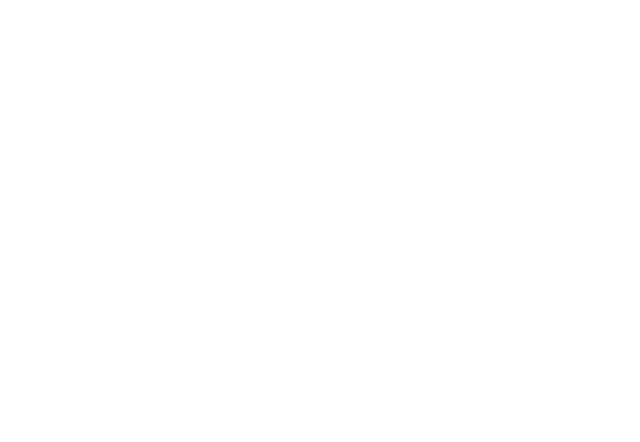
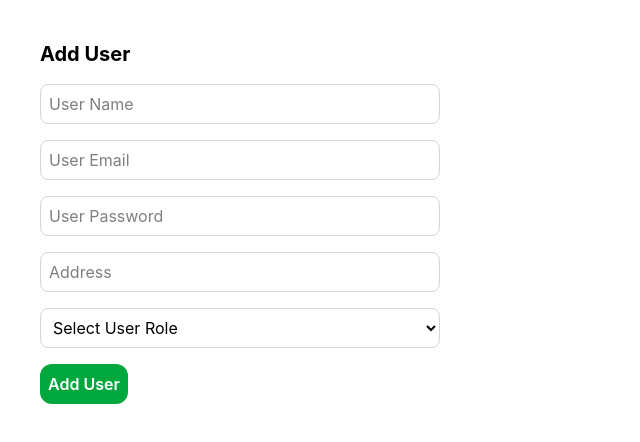
Before and after one commit to mshivam20/storemanagement, a React (Vite) app in the folder storeManagement/: page /addUser in a window 1280 px wide. Before the commit this address had no page. Shown: the top 442 px of the page, without its empty margins (0-640 px from the left). Built offline with nearby package versions, Linux system fonts and the light colour scheme.

Commit message:
add user functionality added

```diff
--- a/storeManagement/src/addStore.jsx
+++ b/storeManagement/src/addStore.jsx
@@ -1,11 +1,12 @@
 import React from "react";
 import { useState } from "react";
+import { useNavigate } from "react-router-dom";
 
 function AddStore(){
     const [storeName, setStoreName] = useState("");
     const [storeLocation, setStoreLocation] = useState("");
     const [storeOwner, setStoreOwner] = useState("");
-
+    const navigate = useNavigate();
 
    const addStore = async () =>{
          const response =await fetch("/api/addStore",{
@@ -21,7 +22,10 @@
         } )
             const data = await response.json();
             console.log(data);
+            navigate("/addStore");
+
    };
+
 
 
 
--- a/storeManagement/src/addUser.jsx
+++ b/storeManagement/src/addUser.jsx
@@ -1,24 +1,62 @@
 import React from "react";
+import { useState } from "react";
+import { useNavigate } from "react-router-dom";
 
 function AddUser(){
+
+    const [userName, setUserName] = useState("");
+    const [userEmail, setUserEmail] = useState("");
+    const [userPassword, setUserPassword] = useState("");
+    const [address , setAddress] = useState("");
+    const [userRole, setUserRole] = useState("");
+    const navigate = useNavigate();
+
+    const addUser =async (e)=>{
+        e.preventDefault();
+
+            const response =await fetch("/api/addUser",{
+                method:"POST",
+                headers:{
+                    "content-type":"application/json"
+                },
+                body:JSON.stringify({
+                    userName,
+                    userEmail,
+                    userPassword,
+                    userRole,
+                    address
+                })
+            })
+                const data = await response.json();
+                console.log(data);
+                navigate("/addUser");
+
+
+
+    }
+
+
+
     return(
         <div>
-            {/* <div className="p-10">
+            <div className="p-10">
             <h1 className="text-xl font-bold ">Add User</h1>
-            <form action="/api/addUser" method="POST" >
+            <form action="/api/addUser" method="POST" onSubmit={addUser}>
                 <div className="inputFields flex flex-col gap-4 mt-4">
-                    <input type="text" placeholder="User Name" className="w-1/3 h-10 p-2 rounded-lg border border-gray-300 focus:outline-none focus:ring-2 focus:ring-blue-500" />
-                    <input type="email" placeholder="User Email" className="w-1/3 h-10 p-2 rounded-lg border border-gray-300 focus:outline-none focus:ring-2 focus:ring-blue-500" />
-                        <select name="role" id="role" className="w-1/3 h-10 p-2 rounded-lg border border-gray-300 focus:outline-none focus:ring-2 focus:ring-blue-500">
+                    <input type="text" placeholder="User Name" className="w-1/3 h-10 p-2 rounded-lg border border-gray-300 focus:outline-none focus:ring-2 focus:ring-blue-500" value={userName} onChange={(e) => setUserName(e.target.value)} />
+                    <input type="email" placeholder="User Email" className="w-1/3 h-10 p-2 rounded-lg border border-gray-300 focus:outline-none focus:ring-2 focus:ring-blue-500" value={userEmail} onChange={(e) => setUserEmail(e.target.value)} />
+                    <input type="password" placeholder="User Password" className="w-1/3 h-10 p-2 rounded-lg border border-gray-300 focus:outline-none focus:ring-2 focus:ring-blue-500" value={userPassword} onChange={(e) => setUserPassword(e.target.value)} />
+                    <input type="text" placeholder="Address" className="w-1/3 h-10 p-2 rounded-lg border border-gray-300 focus:outline-none focus:ring-2 focus:ring-blue-500" value={address} onChange={(e) => setAddress(e.target.value)} />
+                    <select name="role" id="role" className="w-1/3 h-10 p-2 rounded-lg border border-gray-300 focus:outline-none focus:ring-2 focus:ring-blue-500" value={userRole} onChange={(e) => setUserRole(e.target.value)}>
                         <option value="" disabled >Select User Role</option>
                         <option value="admin">Admin</option>
-                        <option value="owner">Store Owner</option>
-                        <option value="employee">User</option>
+                        <option value="store_owner">Store Owner</option>
+                        <option value="user">User</option>
                     </select>
                     <button className="w-fit h-fit p-2 text-md font-semibold bg-green-600 text-white rounded-xl" type="submit">Add User</button>
                 </div>
             </form>
-        </div> */}
+        </div>
         </div>
     )
 }
--- a/storeManagement/src/main.jsx
+++ b/storeManagement/src/main.jsx
@@ -10,6 +10,8 @@
 import Login from './login';
 import AdminDashboard from './adminDashboard';
 import UserPanel from './userPanel';
+import AddUser from './addUser';
+
 
 
 ReactDOM.createRoot(document.getElementById("root")).render(
@@ -19,6 +21,7 @@
       <Route path="/" element={<Login />} />
       <Route path="/admin" element={<AdminDashboard />} />
       <Route path="/user" element={<UserPanel />} />
+      <Route path="/addUser" element={<AddUser />} />
     </Routes>
   </BrowserRouter>,
 )
```
Also changed, not shown: 1 other file (tests, documents, lock files or other folders).
